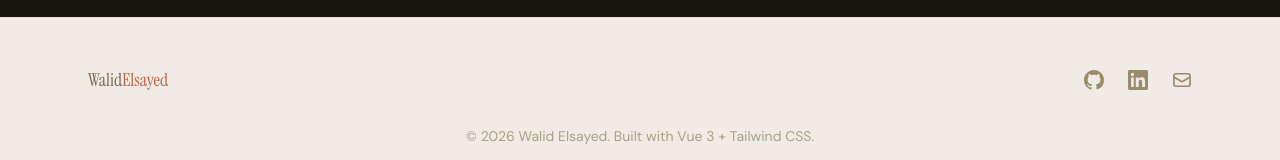
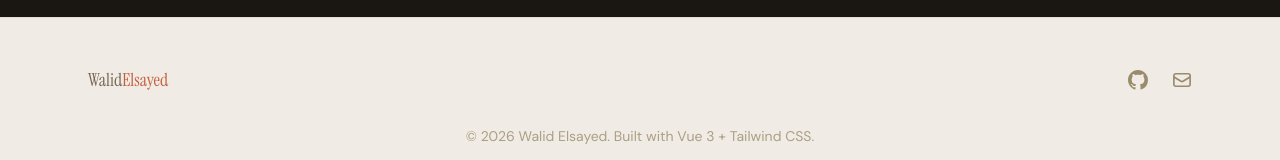
Before and after one commit to Welsa316/Personal-Portfolio, a Vue app: page / in a window 1280 px wide. Shown: the part 2526-2686 px from the top of the page. Built offline with nearby package versions, Linux system fonts and the light colour scheme.

Commit message:
Removed Contact button and Linkedin

```diff
--- a/src/components/layout/Footer.vue
+++ b/src/components/layout/Footer.vue
@@ -25,19 +25,6 @@ const currentYear = new Date().getFullYear()
             </svg>
           </a>
           <a
-            href="https://www.linkedin.com/in/walid-a-elsayed/"
-            target="_blank"
-            rel="noopener noreferrer"
-            class="text-ink-500 transition-colors hover:text-ink-950"
-            aria-label="LinkedIn"
-          >
-            <svg class="h-5 w-5" fill="currentColor" viewBox="0 0 24 24">
-              <path
-                d="M20.447 20.452h-3.554v-5.569c0-1.328-.027-3.037-1.852-3.037-1.853 0-2.136 1.445-2.136 2.939v5.667H9.351V9h3.414v1.561h.046c.477-.9 1.637-1.85 3.37-1.85 3.601 0 4.267 2.37 4.267 5.455v6.286ZM5.337 7.433a2.062 2.062 0 1 1 0-4.124 2.062 2.062 0 0 1 0 4.124ZM6.893 20.452H3.781V9h3.112v11.452ZM22.225 0H1.771C.792 0 0 .774 0 1.729v20.542C0 23.227.792 24 1.771 24h20.451C23.2 24 24 23.227 24 22.271V1.729C24 .774 23.2 0 22.222 0h.003Z"
-              />
-            </svg>
-          </a>
-          <a
             href="mailto:walidelsayed316@gmail.com"
             class="text-ink-500 transition-colors hover:text-ink-950"
             aria-label="Email"
--- a/src/components/layout/Navbar.vue
+++ b/src/components/layout/Navbar.vue
@@ -7,8 +7,7 @@ const mobileOpen = ref(false)
 const navLinks = [
   { name: 'Home', to: { name: 'home' } },
   { name: 'Projects', to: { name: 'projects' } },
-  { name: 'About', to: { name: 'about' } },
-  { name: 'Contact', to: { name: 'contact' } }
+  { name: 'About', to: { name: 'about' } }
 ]
 
 function closeMobile() {
```
